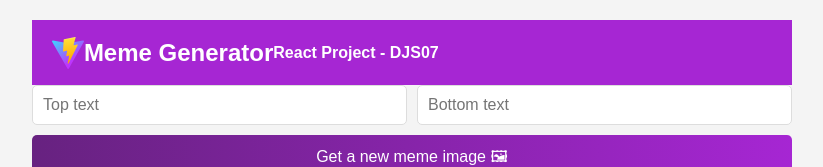
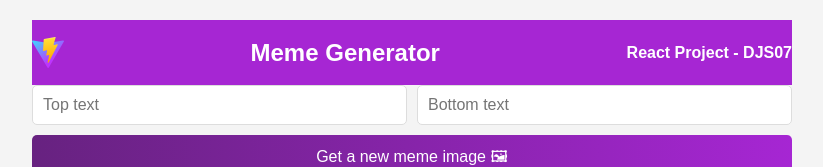
Before and after one commit to Alutta-SVG/CS20240199_WFO2407_Group_C_Alutta_Matambo_DJS07, a React (Vite) app: page / in a window 1280 px wide. Shown: the top 167 px of the page, without its empty margins (228-1051 px from the left). Built offline with nearby package versions, Linux system fonts and the light colour scheme; no server answers.

Commit message:
Updated Header component and index.css to add a container div, adjust styles and layout

```diff
--- a/src/Header.jsx
+++ b/src/Header.jsx
@@ -1,14 +1,23 @@
+import React from 'react';
 export default function Header() {
+
     return (
         <header className="header">
             {/* Use /vite.svg if it's in the public folder */}
-            <img
+
+           <div className="header-container">
+           <img
                 src="/vite.svg"
                 className="header-image"
-                alt="Vite Logo"  // Always include alt text for accessibility
+                alt="Vite Logo"
             />
-            <h2 className="header-title">Meme Generator</h2>
-            <h4 className="header-project">React Project - DJS07</h4>
+
+    <h2 className="header-title">Meme Generator</h2>
+
+    <h4 className="header-project">React Project - DJS07</h4>
+</div>
+
+
         </header>
     );
 }
--- a/src/index.css
+++ b/src/index.css
@@ -5,13 +5,22 @@
 }
 
 
-.header {
+.header-container {
   display: flex;
+  justify-content: space-between;
   align-items: center;
+  width: 100%;
   height: 65px;
   background: #a626d3;;
   color: white;
-  padding: 20px;
+}
+
+.header-title {
+  float: left;
+}
+
+.header-project {
+  float: left;
 }
 
 .header--logo {
```
